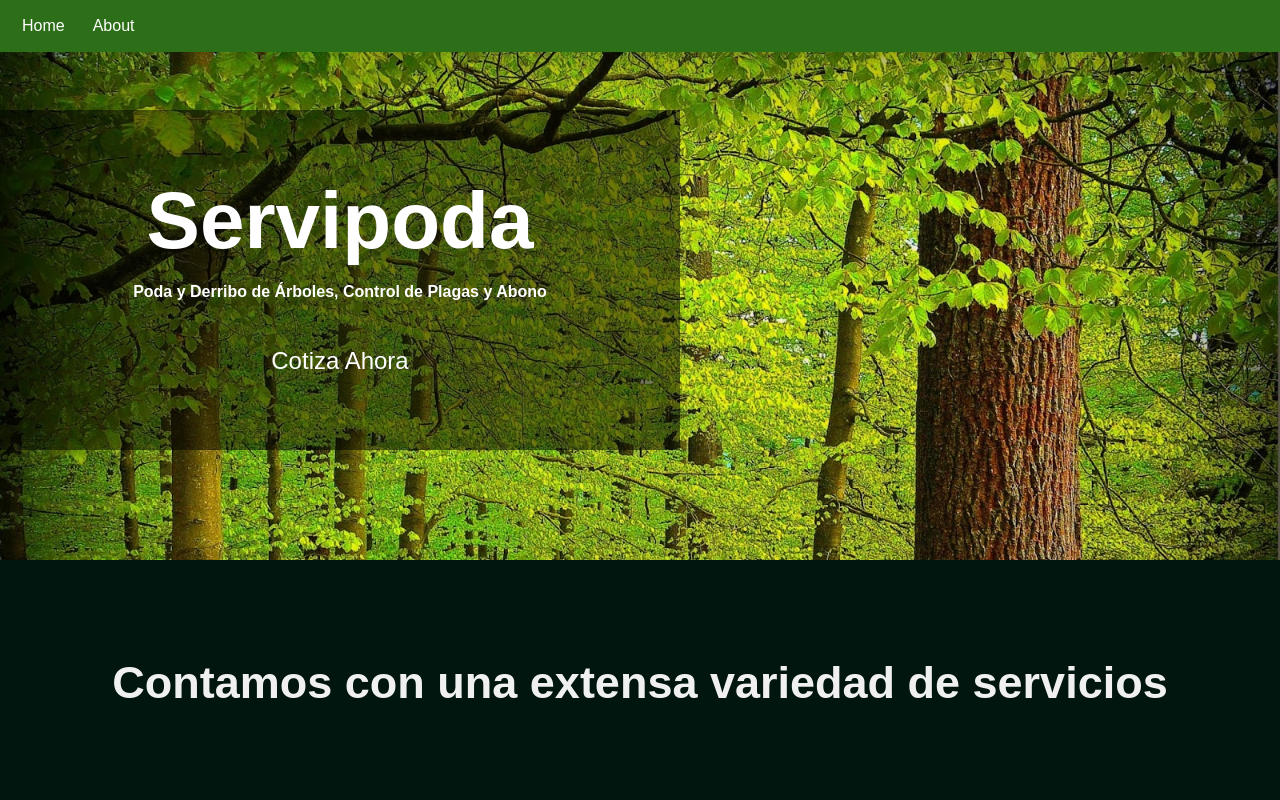
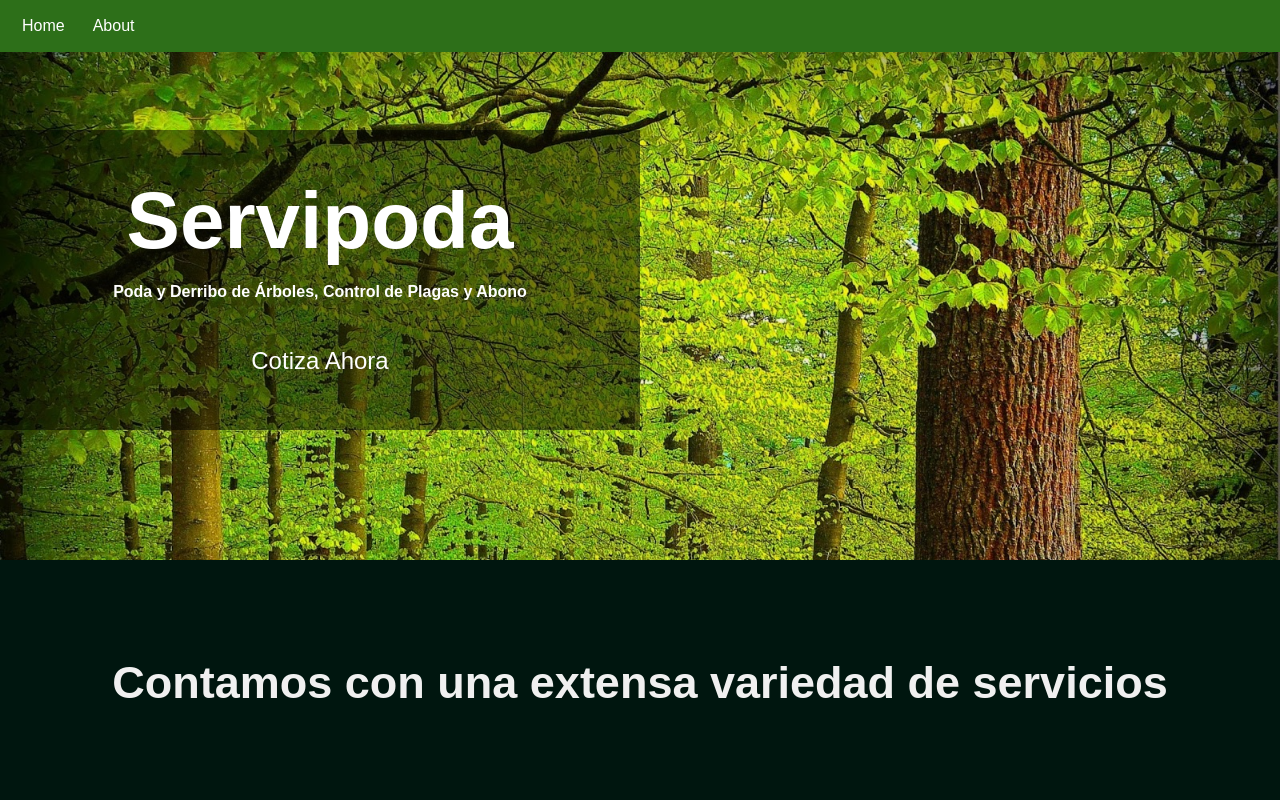
Before and after one commit to lalodsi/servipoda, a React (Vite) app: page / in a window 1280 px wide. Shown: the top 800 px of the page. Built offline with nearby package versions, Linux system fonts and the light colour scheme.

Commit message:
Change global styles

```diff
--- a/src/styles/App.scss
+++ b/src/styles/App.scss
@@ -5,6 +5,17 @@
   width: 100%;
 }
 
+* {
+  box-sizing: border-box;
+}
+
+body, html{
+  width: 100%;
+  height: 100%;
+  margin: 0px;
+  padding: 0px;
+  overflow-x: hidden;
+}
 body{
   background-color: rgb(0, 65, 12);
   margin: 0px;
```
